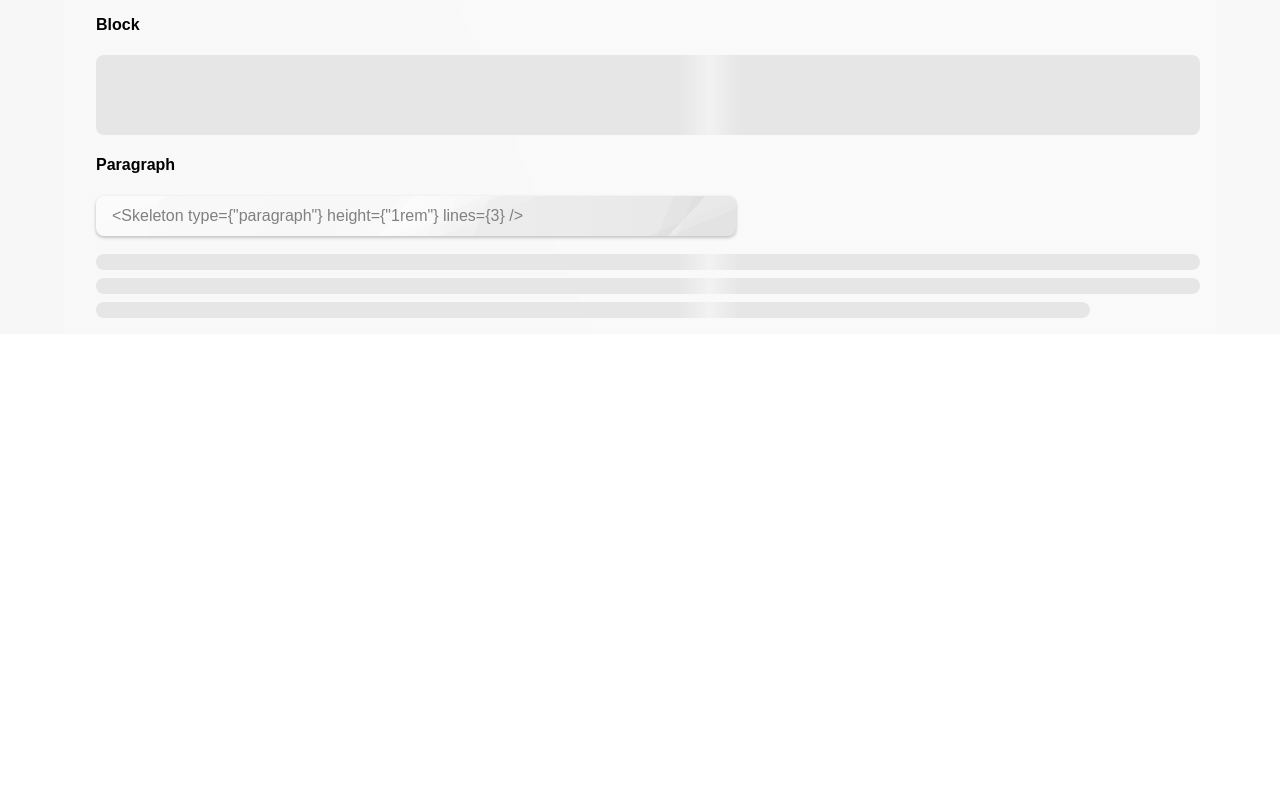
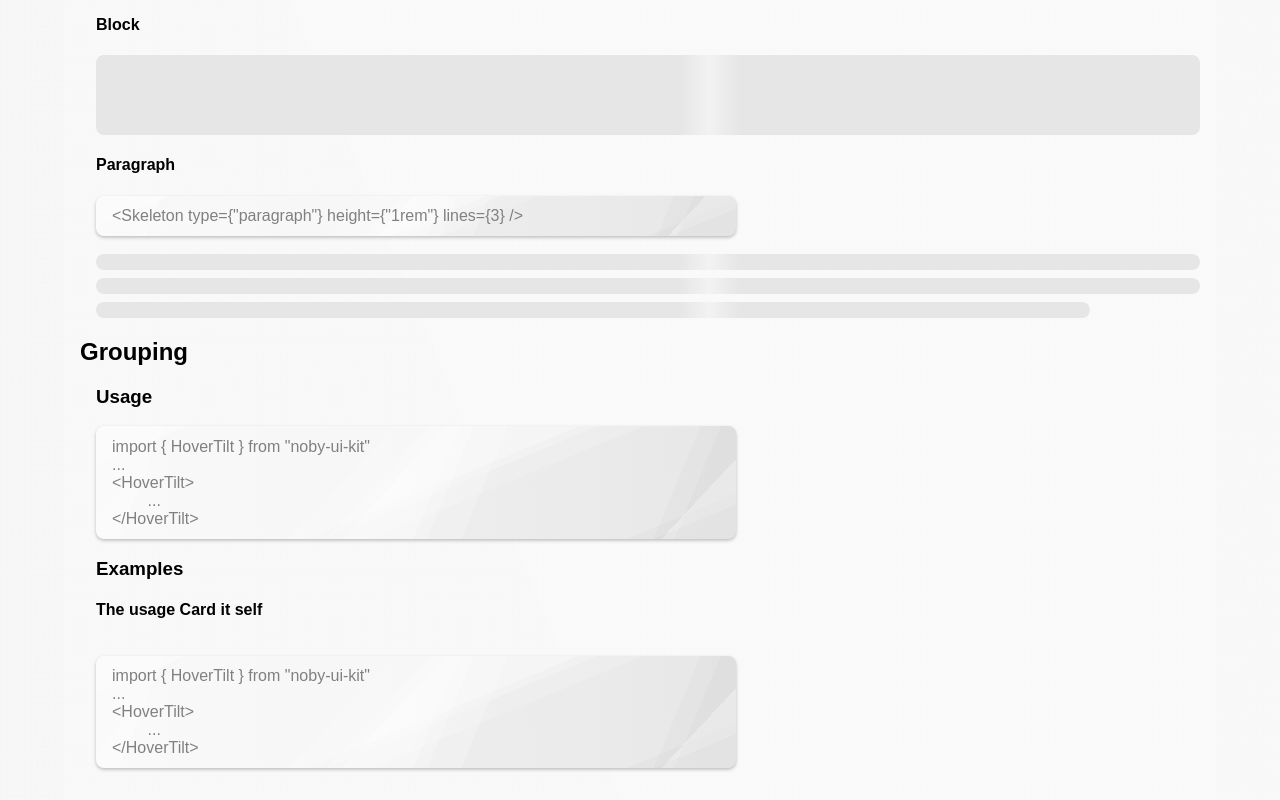
Before and after one commit to noby88/noby-ui-kit, a React (Create React App) app: page / in a window 1280 px wide. Shown: the part 6826-7626 px from the top of the page. Before the commit the page ends 7160 px from the top, so only its background shows below. Built offline with nearby package versions, Linux system fonts and the light colour scheme.

Commit message:
initial implementation

```diff
--- a/src/App.tsx
+++ b/src/App.tsx
@@ -14,6 +14,7 @@ import Skeletons from './components/Skeletons';
 import Chips from './components/Chips';
 import Toggles from './components/Toggles';
 import Dropdowns from './components/Dropdowns';
+import HoverTilts from './components/HoverTilts';
 
 const Container = styled(Page)`
   background-color: hsl(0 0% 99% / 0.5);
@@ -33,6 +34,7 @@ const App = () => (
       <Cards />
       <Groups />
       <Skeletons />
+      <HoverTilts />
     </Container>
   </ThemeContext.Provider>
 );
--- /dev/null
+++ b/src/components/HoverTilts.tsx
@@ -0,0 +1,31 @@
+import React from 'react';
+
+import HoverTilt from '../lib/HoverTilt';
+import { Article, UsageCard } from './Layout';
+
+const HoverTilts = () => {
+  const usage = (
+    <UsageCard size={'lg'}>
+      {
+        'import { HoverTilt } from "noby-ui-kit"\n...\n<HoverTilt>\n\t...\n</HoverTilt>'
+      }
+    </UsageCard>
+  );
+
+  return (
+    <section>
+      <h2>Grouping</h2>
+      <Article>
+        <h3>Usage</h3>
+        <pre>{usage}</pre>
+        <h3>Examples</h3>
+        <h4>The usage Card it self</h4>
+        <HoverTilt>
+          <pre>{usage}</pre>
+        </HoverTilt>
+      </Article>
+    </section>
+  );
+};
+
+export default HoverTilts;
--- /dev/null
+++ b/src/lib/HoverTilt/index.tsx
@@ -0,0 +1,23 @@
+import { FC, useState } from 'react';
+import { Cell, Container, Content } from './styles';
+
+interface IProps extends React.HTMLAttributes<HTMLDivElement> {}
+
+const cellArray = [1, 2, 3, 4, 5];
+
+const HoverTilt: FC<IProps> = ({ children }) => {
+  const cells = cellArray.map((row) =>
+    cellArray.map((column) => (
+      <Cell key={`${row}${column}`} row={row} column={column} />
+    ))
+  );
+
+  return (
+    <Container>
+      {cells}
+      <Content>{children}</Content>
+    </Container>
+  );
+};
+
+export default HoverTilt;
--- /dev/null
+++ b/src/lib/HoverTilt/styles.ts
@@ -0,0 +1,33 @@
+import styled from 'styled-components';
+
+export const Container = styled.div`
+  display: inline-grid;
+  grid-template-columns: repeat(5, 1fr);
+  grid-template-rows: repeat(5, 1fr);
+`;
+
+export const Content = styled.div`
+  grid-row: 1/-1;
+  grid-column: 1/-1;
+  --angle: 1deg;
+  --factorX: 0;
+  --factorY: 0;
+  --factorZ: 0;
+  transition: transform 300ms ease;
+  transform: perspective(20rem) rotateX(calc(var(--angle) * var(--factorX)))
+    rotateY(calc(var(--angle) * var(--factorY)))
+    translateZ(calc(var(--factorZ) * -0.3rem));
+`;
+
+export const Cell = styled.div<{ row: number; column: number }>`
+  z-index: 10;
+  ${(props) => `
+    grid-row: ${props.row};
+    grid-column: ${props.column};
+    &:hover ~ div:last-of-type {
+      --factorX: ${props.row - 3};
+      --factorY: calc(${props.column - 3} * -1);
+      --factorZ: ${Math.abs(Math.max(props.row, props.column) - 3)};
+    }
+  `}
+`;
```
